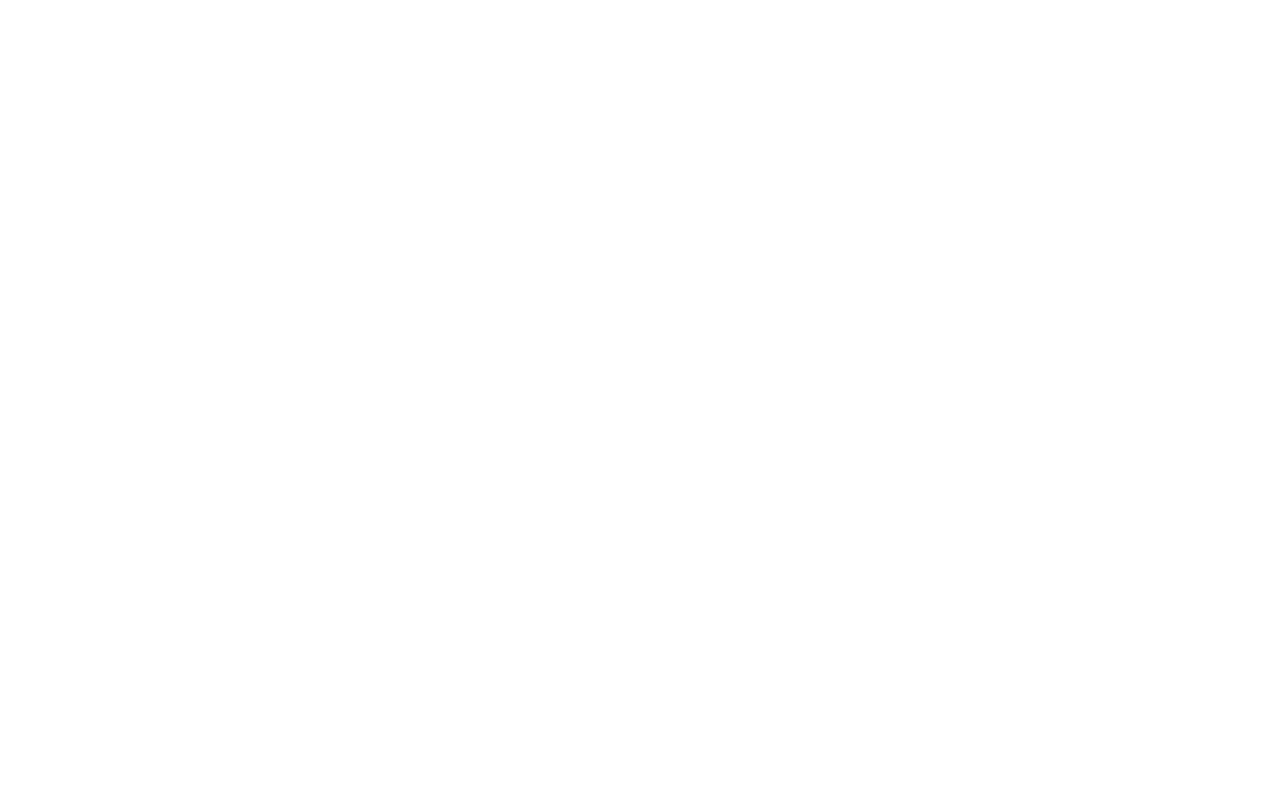
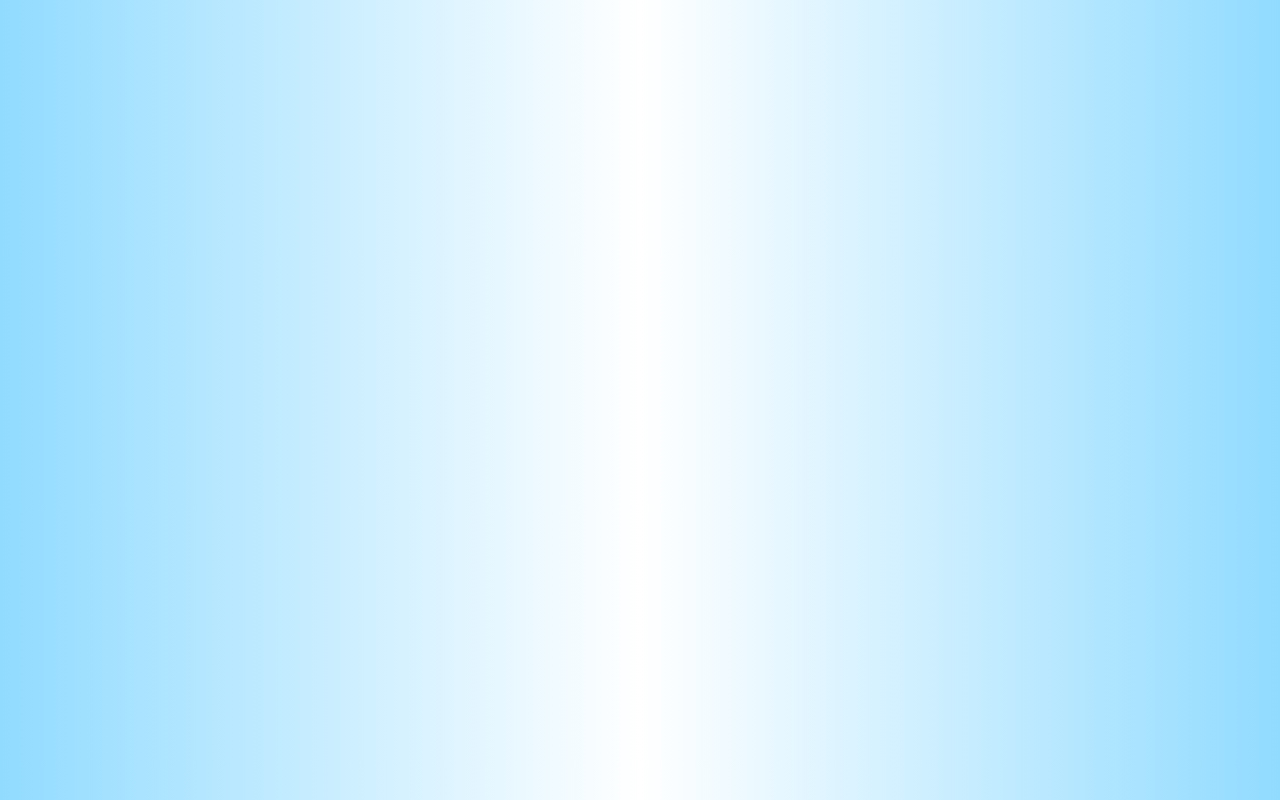
Before and after one commit to lmerrin/library-app, a React app: page / in a window 1280 px wide. Built offline with nearby package versions, Linux system fonts and the light colour scheme; the HTML template or start-up script is replaced by a standard one.

Commit message:
apply CSS reset and background gradient

```diff
--- a/package.json
+++ b/package.json
@@ -10,6 +10,7 @@
     "preview": "vite preview"
   },
   "dependencies": {
+    "normalize.css": "^8.0.1",
     "react": "^18.2.0",
     "react-dom": "^18.2.0"
   },
--- a/src/index.css
+++ b/src/index.css
@@ -0,0 +1,13 @@
+@import "normalize.css";
+
+#root {
+  min-height: 100vh;
+  min-width: 100vw;
+  background: rgb(145, 219, 255);
+  background: linear-gradient(
+    90deg,
+    rgba(145, 219, 255, 1) 0%,
+    rgba(255, 255, 255, 0.5125512295081966) 50%,
+    rgba(145, 219, 255, 1) 100%
+  );
+}
```
Also changed, not shown: 1 other file (tests, documents, lock files or other folders).
